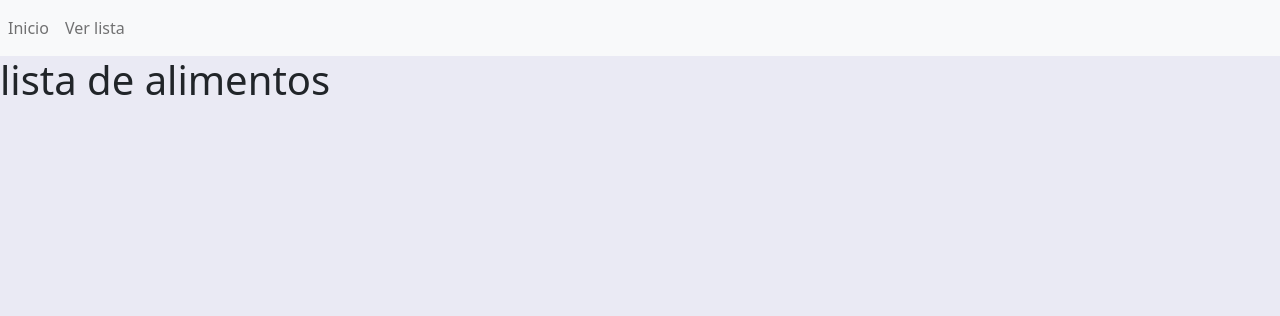
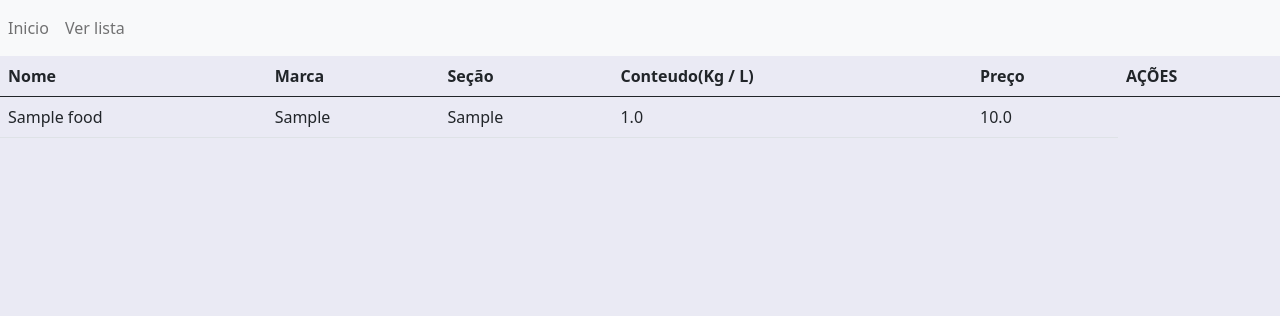
Before and after one commit to helenamkopp/cadastrodealimentos, a Django app: page /food/ in a window 1280 px wide. Shown: the top 316 px of the page. Run offline with Django 3.2, Linux system fonts and the light colour scheme; tables that the repository leaves empty hold one stand-in row (values such as "Sample post").

Commit message:
list off food

```diff
--- a/alimentos/templates/food.html
+++ b/alimentos/templates/food.html
@@ -1,5 +1,27 @@
 {% extends 'base.html' %}
 
 {% block content %}
-<h1>lista de alimentos</h1>
+<table class="table">
+    <thead>
+        <tr>
+            <th scope="col">Nome</th>
+            <th scope="col">Marca</th>
+            <th scope="col">Seção</th>
+            <th scope="col">Conteudo(Kg / L)</th>
+            <th scope="col">Preço</th>
+            <th scope="col">AÇÕES</th>
+        </tr>
+    </thead>
+        <tbody>
+            {%for item in foods%}
+            <tr>
+                <td>{{item.name}}</td>
+                <td>{{item.brand}}</td>
+                <td>{{item.section}}</td>
+                <td>{{item.content}}</td>
+                <td>{{item.price}}</td>
+            </tr>
+            {% endfor %}
+        </tbody>
+</table>
 {% endblock %}
```
